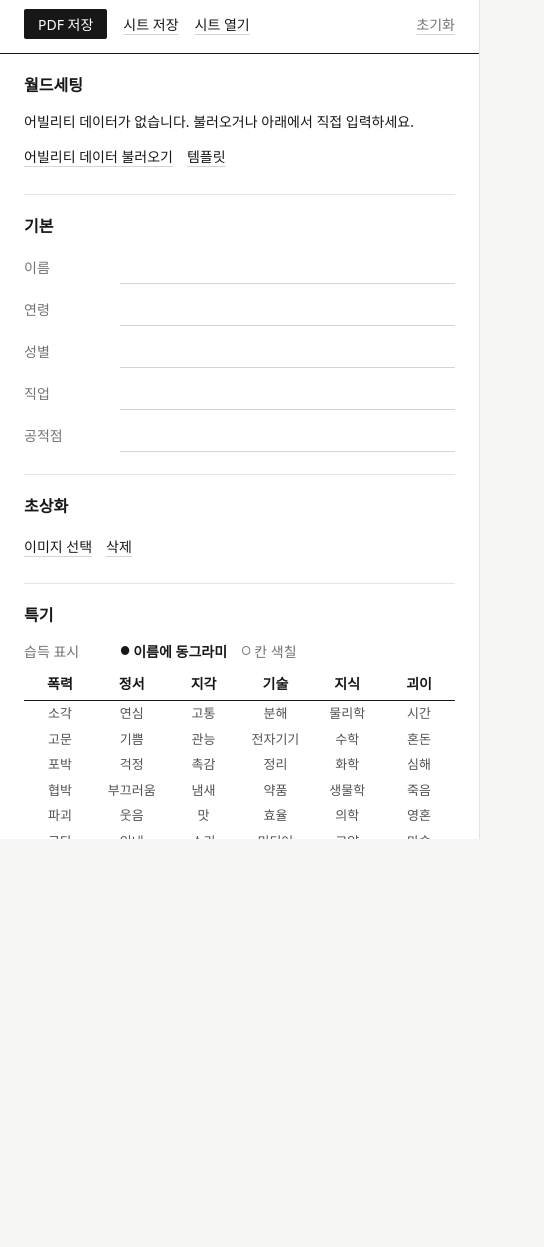
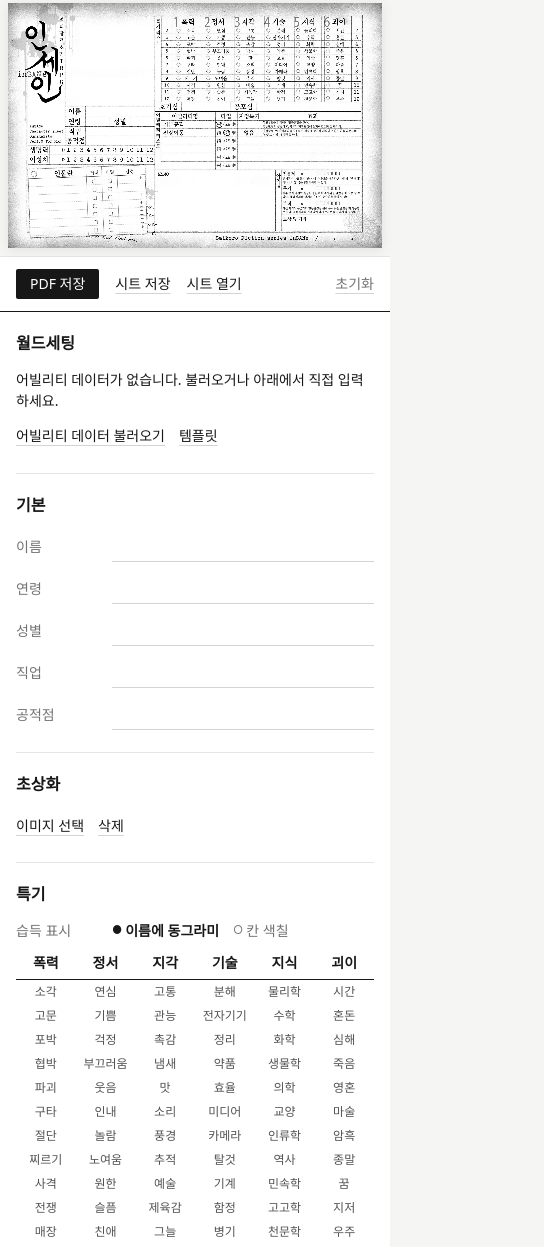
Before and after one commit to ysgit00/insane-sheet-maker, a plain HTML site: page index.html in a window 390 px wide. Shown: the part 5-1252 px from the top of the page, 544 px wide, since content can reach past the window. Before the commit the page ends 844 px from the top, so only its background shows below. Drawn offline with Linux system fonts and the light colour scheme.

Commit message:
모바일 레이아웃: 좁은 화면에서 미리보기 상단 고정, 폼 세로 배치
Co-authored-by: Copilot <223556219+Copilot@users.noreply.github.com>

```diff
--- a/index.html
+++ b/index.html
@@ -83,6 +83,18 @@
   .person > select { flex: none; width: 44px }
   [hidden] { display: none !important }
 
+  @media screen and (max-width: 900px) {
+    body { flex-direction: column; height: auto; overflow: visible }
+    #side { width: 100%; overflow: visible; border-right: 0 }
+    .bar { position: static; padding: 12px 16px }
+    form { padding: 0 16px 32px }
+    #view { order: -1; position: sticky; top: 0; z-index: 2; padding: 8px; overflow: visible;
+      background: var(--bg); border-bottom: 1px solid var(--line) }
+    .skills { font-size: 12px }
+    .gauge { font-size: 13px }
+    .gauge .chip { width: 21px; height: 21px }
+  }
+
   @page { size: A4 landscape; margin: 0 }
   @media print {
     #side { display: none }
```
